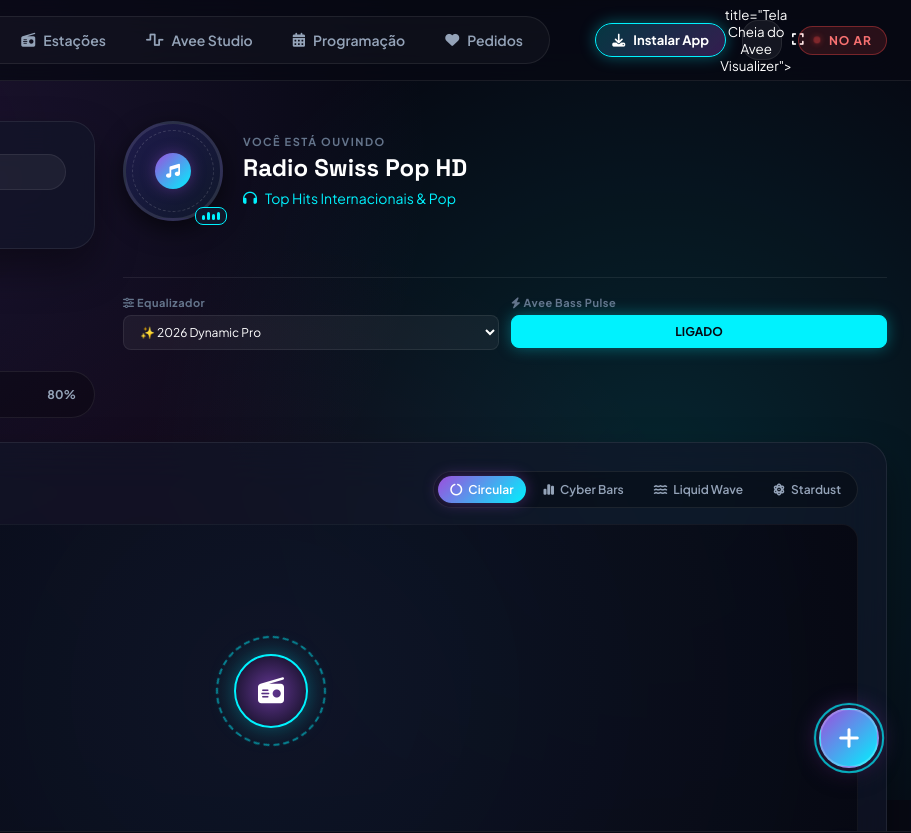
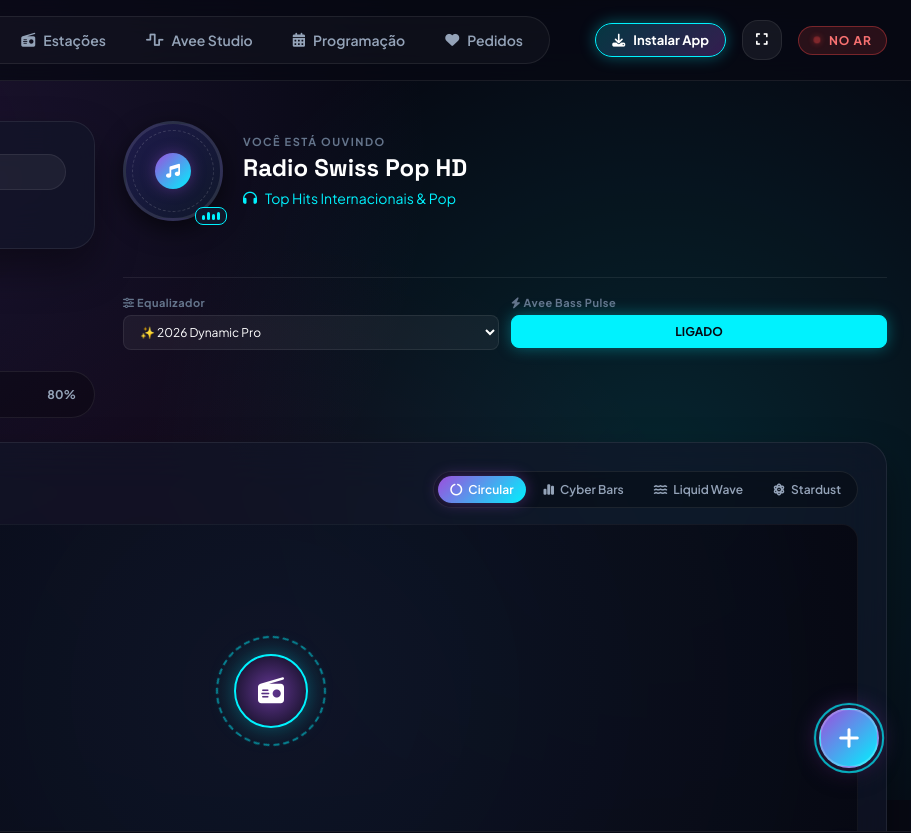
Before and after one commit to jasandesenvolver-arch/site-radio, a plain HTML site: page index.html in a window 1280 px wide. Shown: the top 833 px of the page, 369-1280 px from the left. Drawn offline with Linux system fonts and the light colour scheme.

Commit message:
fix: navbar button title attribute and add vercel.json config

```diff
--- a/index.html
+++ b/index.html
@@ -57,7 +57,7 @@
                 <button class="btn-install-app" id="btnInstallApp" title="Instalar Aplicativo no Celular/PC">
                     <i class="fa-solid fa-download"></i> <span>Instalar App</span>
                 </button>
-                <button class="btn-theme-toggle" id="btnFullscreen" title="Tela Cheia do Avee Visualizer"> title="Tela Cheia do Avee Visualizer">
+                <button class="btn-theme-toggle" id="btnFullscreen" title="Tela Cheia do Avee Visualizer">
                     <i class="fa-solid fa-expand"></i>
                 </button>
                 <div class="live-pill">
```
Also changed, not shown: vercel.json (added).
